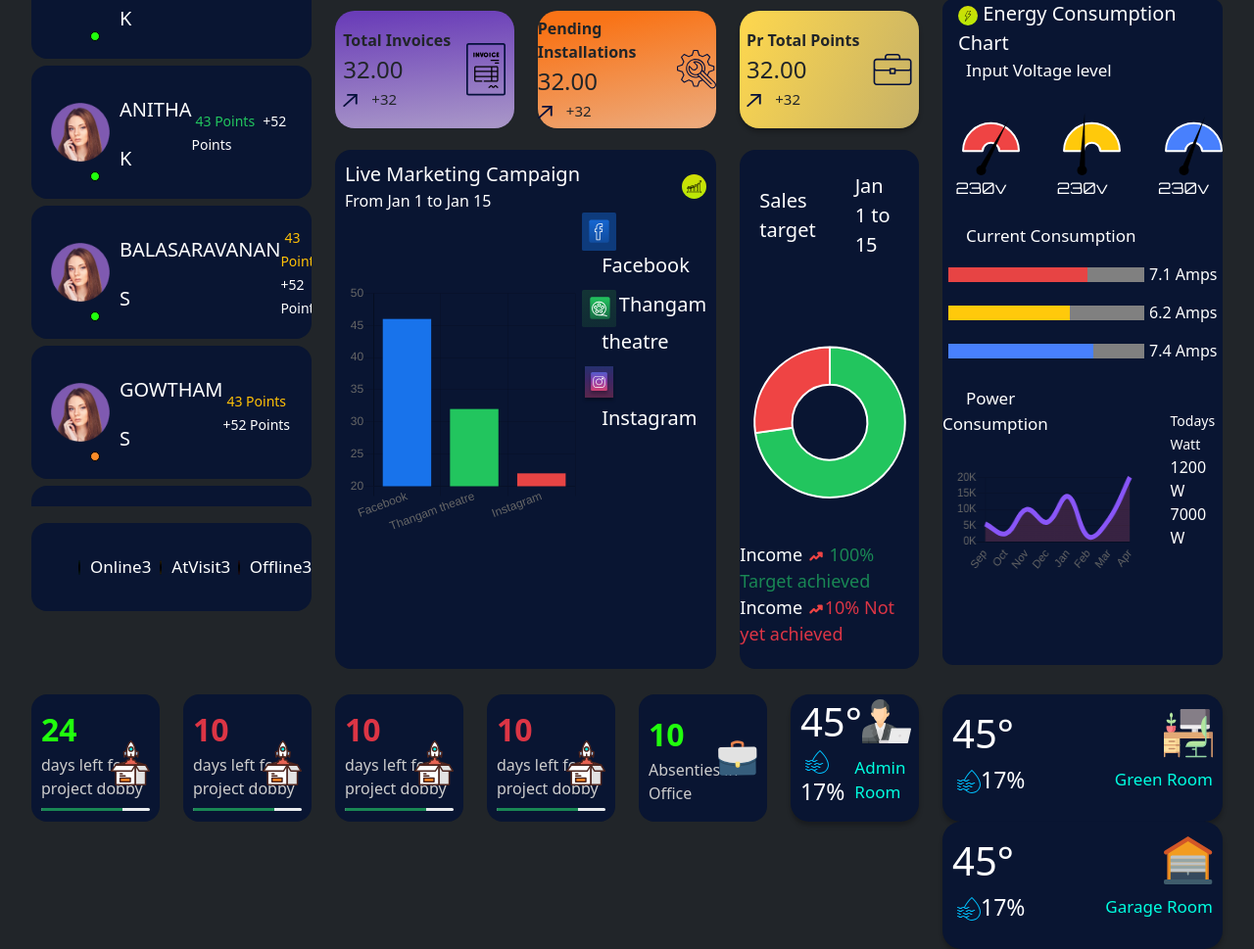
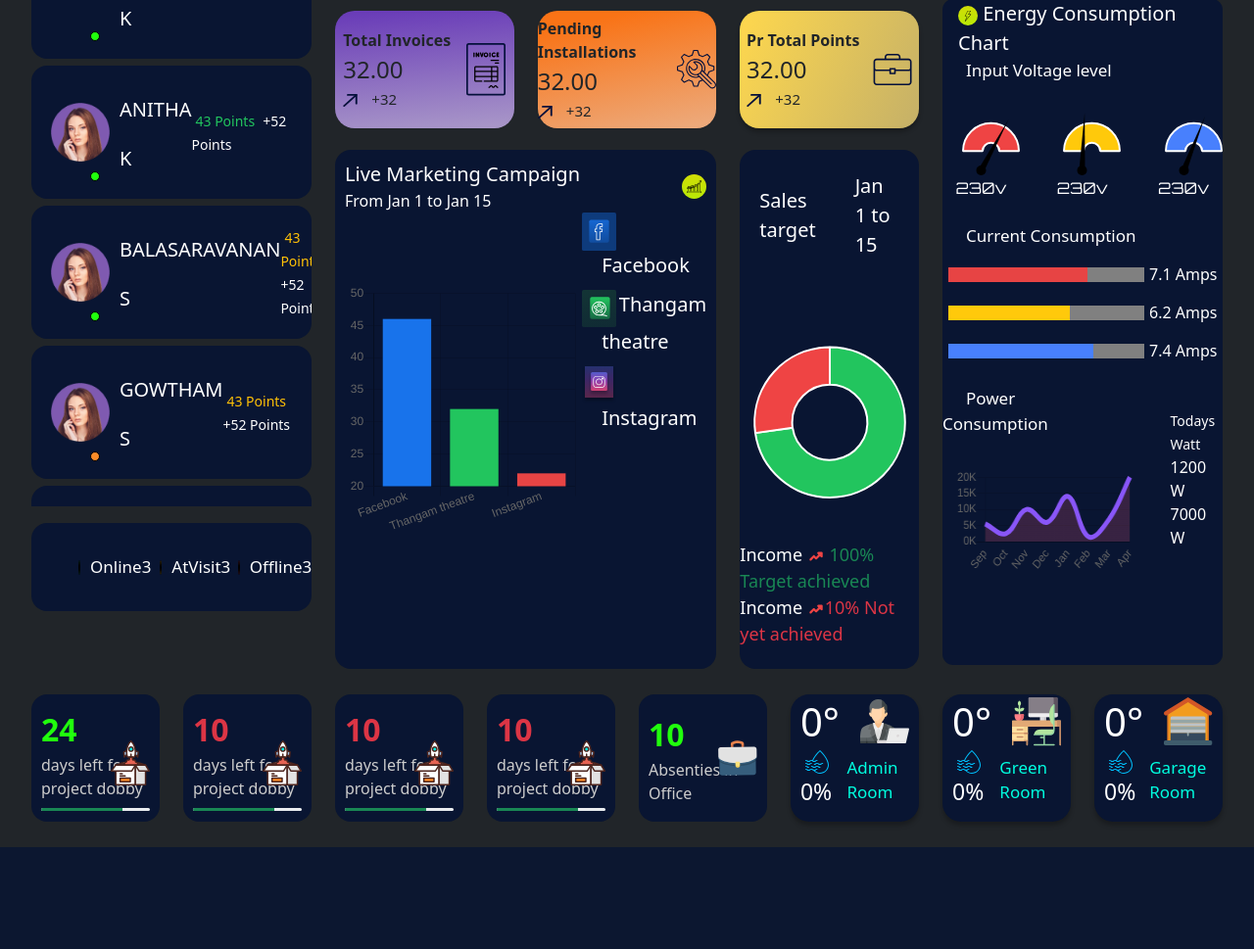
Before and after one commit to SRVINITH/prdashboard, a Django app: page / in a window 1280 px wide. Shown: the part 215-1184 px from the top of the page at 98% size. After the commit the page ends 1080 px from the top, so only its background shows below. Run offline with Django 3.2, Linux system fonts and the light colour scheme; data that the repository does not hold is empty; some libraries are stand-ins or nearby versions; some web fonts are replaced.

Commit message:
added functionalities

```diff
--- a/templates/home.html
+++ b/templates/home.html
@@ -671,13 +671,13 @@
                     <div class="col-md-2">
                         <div class="con">
                             <div class="d-flex align-items-center justify-content-between">
-                                <span class="deg">45&#176;</span>
+                                <span class="deg">{{adminRoomTemp}}&#176;</span>
                                 <img src="{% static 'images/sdf.svg' %}" alt="" class="ef">
                             </div>
                             <div class="d-flex align-items-center justify-content-between">
                                 <p class="d-flex align-items-center justify-content-between"> <span><img
                                             src="{%static 'images/wr.svg' %}" alt="" class="df"><span
-                                            class="hum">17%</span></p>
+                                            class="hum">{{adminRoomHum}}%</span></p>
                                 <p class="admin">Admin Room</p>
                             </div>
 
@@ -692,13 +692,13 @@
                     <div class="col">
                         <div class="con">
                             <div class="d-flex align-items-center justify-content-between">
-                                <span class="deg">45&#176;</span>
+                                <span class="deg">{{greenRoomTemp}}&#176;</span>
                                 <img src="{% static 'images/greens.svg' %}" alt="" class="ef">
                             </div>
                             <div class="d-flex align-items-center justify-content-between">
                                 <p class="d-flex align-items-center justify-content-between"> <span><img
                                             src="{%static 'images/wr.svg' %}" alt="" class="df"><span
-                                            class="hum">17%</span></p>
+                                            class="hum">{{greenRoomHum}}%</span></p>
                                 <p class="admin">Green Room</p>
                             </div>
                         </div>
@@ -706,13 +706,13 @@
                     <div class="col">
                         <div class="con">
                             <div class="d-flex align-items-center justify-content-between">
-                                <span class="deg">45&#176;</span>
+                                <span class="deg">{{garageRoomTemp}}&#176;</span>
                                 <img src="{% static 'images/garage.svg' %}" alt="" class="ef">
                             </div>
                             <div class="d-flex align-items-center justify-content-between">
                                 <p class="d-flex align-items-center justify-content-between"> <span><img
                                             src="{%static 'images/wr.svg' %}" alt="" class="df"><span
-                                            class="hum">17%</span></p>
+                                            class="hum">{{garageRoomHum}}%</span></p>
                                 <p class="admin">Garage Room</p>
                             </div>
 
@@ -725,13 +725,16 @@
             </div>
         </div>
 
+        <script>
+
+        </script>
 
         <!-- bootstrap js -->
         <script src="{% static 'js/bootstrap.bundle.js' %}"></script>
         <script src="{% static 'js/bootstrap.min.js' %}"></script>
         <script src="https://cdnjs.cloudflare.com/ajax/libs/Chart.js/2.9.4/Chart.js"></script>
         <script src="https://cdn.jsdelivr.net/npm/chart.js@2.9.3/dist/Chart.min.js"></script>
-        <!-----------------------marketing chart   ---------------  -->
+        <!-----------------------  marketing chart  ----------------->
         <script>
             var xValues = ["Facebook", "Thangam theatre", "Instagram"];
             var yValues = [46, 32, 22];
--- a/tvapp/views.py
+++ b/tvapp/views.py
@@ -1,6 +1,35 @@
 from django.shortcuts import render
-
+import requests
 # Create your views here.
 
 def home(request):
-    return render(request,'home.html')
+    adminRoomTemp = 0
+    adminRoomHum = 0
+    greenRoomTemp = 0
+    greenRoomHum = 0
+    garageRoomTemp = 0
+    garageRoomHum = 0
+    a = requests.get("http://192.168.1.16:8182/temp").json()
+    for i in a:
+        if i["room"] == "admin room":
+            adminRoomTemp = i["temperature"]
+            adminRoomHum = i["humidity"]
+
+        if i["room"] == "green room":
+            greenRoomTemp = i["temperature"]
+            greenRoomHum = i["humidity"]
+
+        if i["room"] == "garage":
+            garageRoomTemp = i["temperature"]
+            garageRoomHum = i["humidity"]
+
+    context = {
+        "adminRoomTemp": adminRoomTemp,
+        "adminRoomHum": adminRoomHum,
+        "greenRoomTemp": greenRoomTemp,
+        "greenRoomHum": greenRoomHum,
+        "garageRoomTemp": garageRoomTemp,
+        "garageRoomHum": garageRoomHum
+    }
+
+    return render(request,'home.html', context)
```
Also changed, not shown: db.sqlite3 (deleted), 1 other file.
